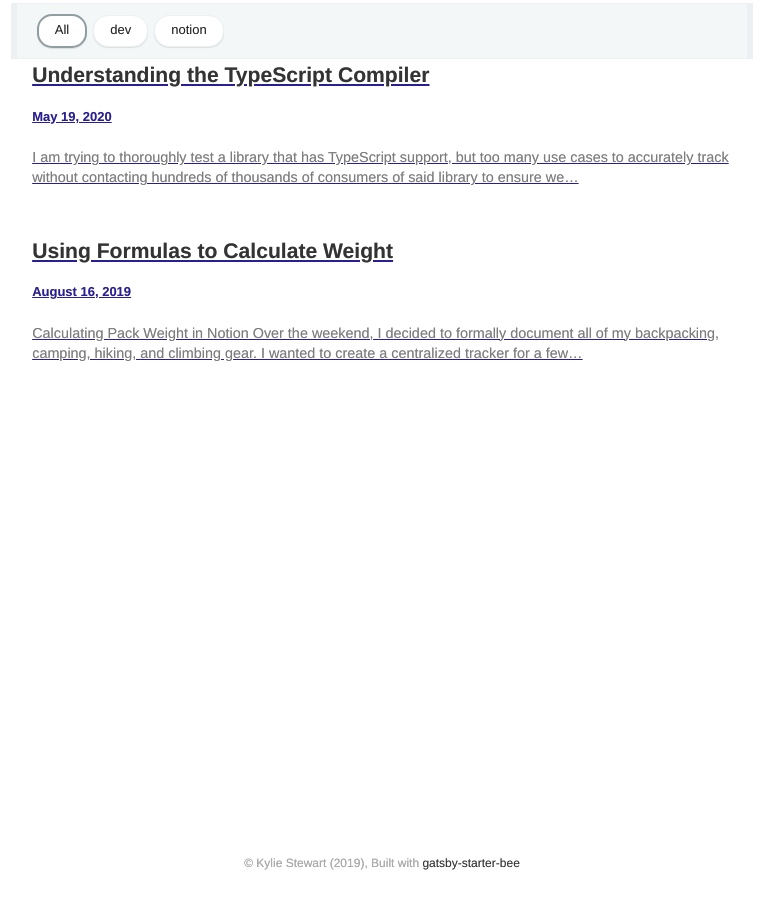
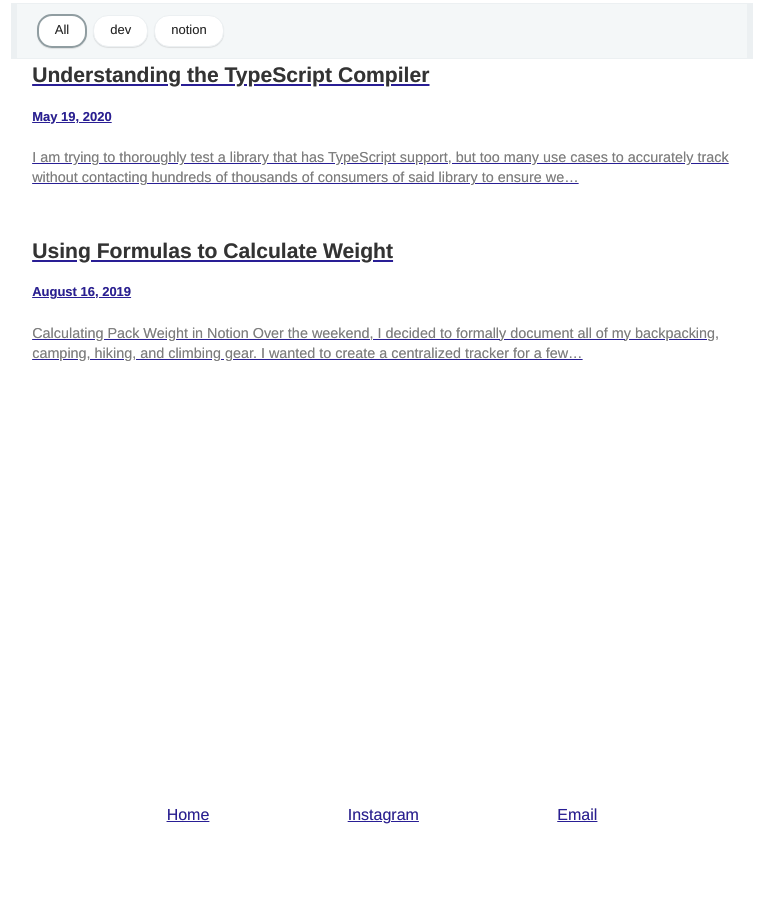
Before and after one commit to kale-stew/blog, a Gatsby site: page / in a window 1280 px wide. Shown: the part 320-1227 px from the top of the page, without its empty margins (258-1018 px from the left). After the commit the page ends 1181 px from the top, so only its background shows below. Built offline with nearby package versions, Linux system fonts and the light colour scheme; Gatsby itself is replaced by a stand-in of ours; some packages are replaced by stand-ins of ours; what typography-theme-github would draw is missing.

Commit message:
Add a minimal footer

```diff
--- a/src/components/footer/index.jsx
+++ b/src/components/footer/index.jsx
@@ -1,12 +1,9 @@
 import React from 'react'
-
-import './index.scss'
 
 export const Footer = () => (
   <footer className="footer">
-    © Kylie Stewart (2019), Built with{' '}
-    <a href="https://github.com/JaeYeopHan/gatsby-starter-bee">
-      gatsby-starter-bee
-    </a>
+    <a href="https://kylieis.online">Home</a>
+    <a href="https://instagram.com/kalestews">Instagram</a>
+    <a href="mailto:kylie@kyliestewart.tech">Email</a>
   </footer>
 )
--- a/src/components/footer/index.scss
+++ b/src/components/footer/index.scss
@@ -4,8 +4,4 @@
   padding-top: 52px;
   text-align: center;
   font-size: 12px;
-
-  a {
-    text-decoration: none !important;
-  }
 }
--- a/src/styles/dark-theme.scss
+++ b/src/styles/dark-theme.scss
@@ -67,10 +67,8 @@ body.dark {
   }
 
   .footer {
-    color: $dark-middle-font-color;
-    a {
-      color: $dark-lightest-font-color;
-    }
+    display: flex;
+    justify-content: space-evenly;
   }
 
   // blog-post
--- a/src/styles/light-theme.scss
+++ b/src/styles/light-theme.scss
@@ -56,13 +56,12 @@ body.light {
     }
   }
 
+  .footer {
+    display: flex;
+    justify-content: space-evenly;
+  }
+
   // blog-post
-  .footer {
-    color: $light-gray;
-    a {
-      color: $dark-gray;
-    }
-  }
   .navigator {
     a {
       background-color: $light-navigator-background-color;
```
